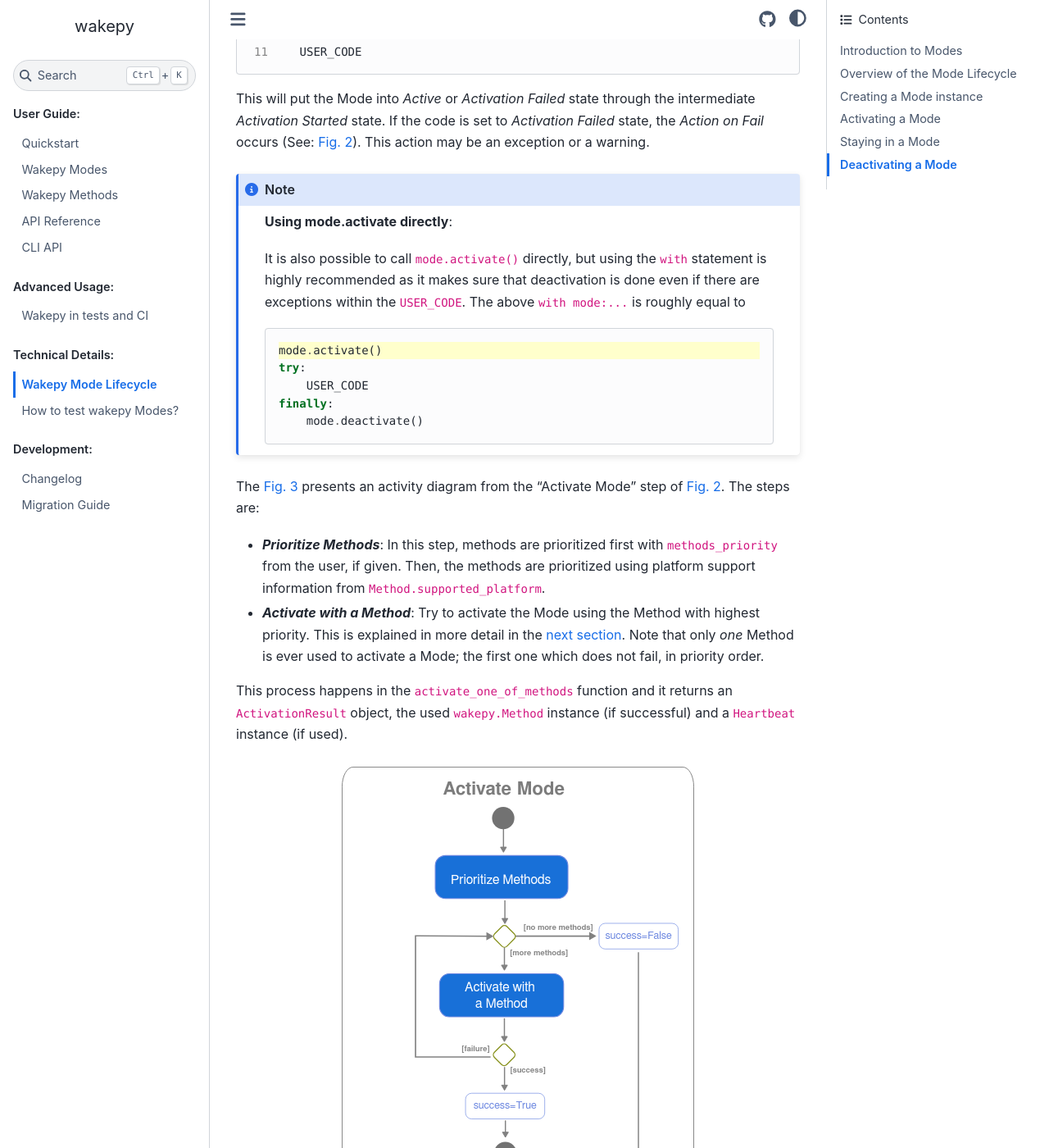
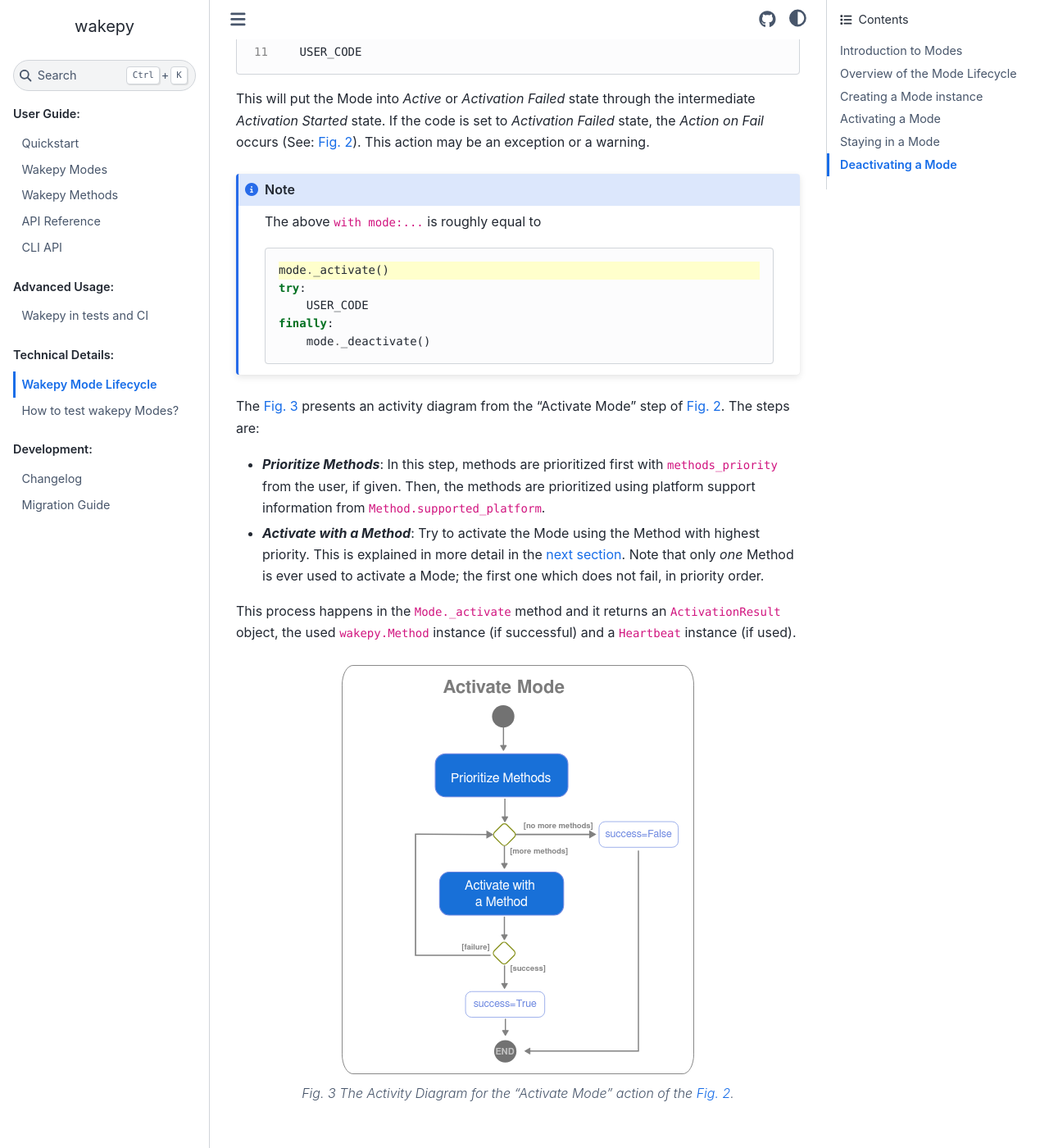
Before and after one commit to fohrloop/wakepy, a Sphinx documentation site: the page built from docs/source/wakepy-mode-lifecycle.md, in a window 1280 px wide and 1400 px high, scrolled down 3282 px. Shown: the whole window at 82% size. Built offline with Sphinx 7.4.7 and the Sphinx Book theme 1.1.4, drawn with Linux system fonts in a browser that asks for light colours; the version number could not be read and is left out.

Commit message:
update docs
Mode._activate and Mode._deactivate

`````diff
--- a/docs/source/wakepy-mode-lifecycle.md
+++ b/docs/source/wakepy-mode-lifecycle.md
@@ -96,18 +96,16 @@ This will put the Mode into *Active* or *Activation Failed* state through the in
 
 (activating-a-mode-note)=
 ````{note}
-**Using mode.activate directly**:
-
-It is also possible to call `mode.activate()` directly, but using the `with` statement is highly recommended as it makes sure that deactivation is done even if there are exceptions within the `USER_CODE`. The above `with mode:...` is roughly equal to
+The above `with mode:...` is roughly equal to
 
 ```{code-block} python
 :emphasize-lines: 1
 
-mode.activate()
+mode._activate()
 try:
     USER_CODE
 finally:
-    mode.deactivate()
+    mode._deactivate()
 ```
 
 ````
@@ -116,7 +114,7 @@ The {numref}`fig-activate-mode-activity-diagram` presents an activity diagram fr
 - ***Prioritize Methods***: In this step, methods are prioritized first with `methods_priority` from the user, if given. Then, the methods are prioritized using platform support information from `Method.supported_platform`.
 - ***Activate with a Method***: Try to activate the Mode using the Method with highest priority. This is explained in more detail in the [next section](#section-activating-with-a-method). Note that only *one* Method is ever used to activate a Mode; the first one which does not fail, in priority order.
 
-This process happens in the `activate_one_of_methods` function and it returns an `ActivationResult` object, the used `wakepy.Method` instance (if successful)  and a `Heartbeat` instance (if used).
+This process happens in the `Mode._activate` method and it returns an `ActivationResult` object, the used `wakepy.Method` instance (if successful)  and a `Heartbeat` instance (if used).
 
 :::{figure-md} fig-activate-mode-activity-diagram
 ![activity diagram for the "Activate Mode" action](./img/activate-mode-activity-diagram.svg){width=430px}
`````
Also changed, not shown: docs/source/img/mode-state-diagram.svg.
